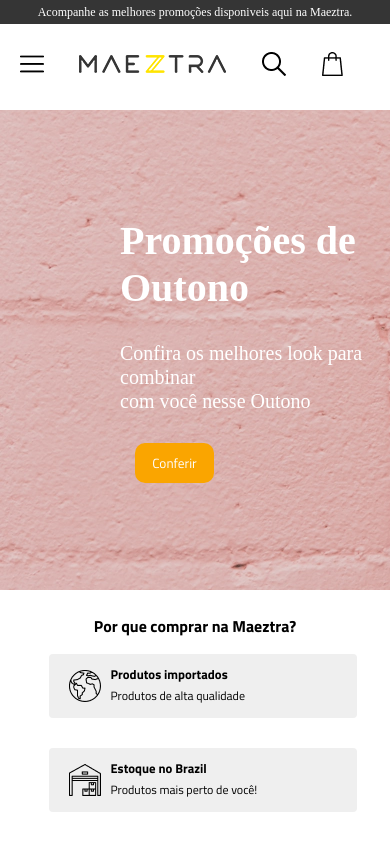
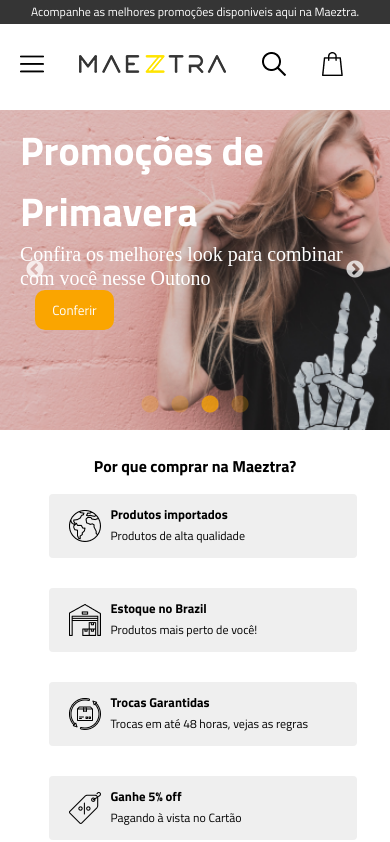
Before and after one commit to AlexsandroNeves/loja, a React (Vite) app: page / in a window 390 px wide. Shown: the top 842 px of the page. Built offline with nearby package versions, Linux system fonts and the light colour scheme.

Commit message:
ajuste no layout

```diff
--- a/package.json
+++ b/package.json
@@ -11,6 +11,8 @@
     "react": "^18.0.0",
     "react-dom": "^18.0.0",
     "react-router-dom": "^6.3.0",
+    "react-slick": "^0.29.0",
+    "slick-carousel": "^1.8.1",
     "styled-components": "^5.3.5"
   },
   "devDependencies": {
--- a/src/Components/banner/Banner.jsx
+++ b/src/Components/banner/Banner.jsx
@@ -1,15 +1,75 @@
-
+import Slider from "react-slick";
+import "slick-carousel/slick/slick.css";
+import "slick-carousel/slick/slick-theme.css";
 import { Button } from '../../ComponentsStyles/Components';
 import '../banner/banner.css'
 const Banner = () => {
+
+    var settings = {
+        dots: true,
+        infinite: true,
+        speed: 500,
+        slidesToShow: 1,
+        slidesToScroll: 1,
+        autoplay: true,
+        autoplaySpeed: 2000,
+        responsive: [
+            {
+                breakpoint: 1024,
+                settings: {
+                    slidesToShow: 1,
+                    slidesToScroll: 1,
+                    infinite: true,
+                    dots: true,
+                    autoplay: true,
+                    autoplaySpeed: 2000,
+                }
+            },
+            {
+                breakpoint: 600,
+                settings: {
+                    slidesToShow: 1,
+                    slidesToScroll: 1
+                }
+            },
+            {
+                breakpoint: 480,
+                settings: {
+                    slidesToShow: 1,
+                    slidesToScroll: 1
+                }
+            }
+        ]
+    };
     return (
         <>
-            <div className='banner--container'>
-                <h3>Promoções de Outono</h3>
-                <p> Confira os melhores look para combinar <br/> com  você nesse Outono</p>
-                <Button width={'128px'} borda={'10px'}>Conferir</Button>
+            <div className="carousel--box">
+
+                <Slider {...settings}>
+                    <div className='banner--container'>
+                        <h3>Promoções de Outono</h3>
+                        <p> Confira os melhores look para combinar <br /> com  você nesse Outono</p>
+                        <Button width={'128px'} borda={'10px'}>Conferir</Button>
+                    </div>
+                    <div className='banner--container'>
+                        <h3>Promoções de Inverno</h3>
+                        <p> Confira os melhores look para combinar <br /> com  você nesse Outono</p>
+                        <Button width={'128px'} borda={'10px'}>Conferir</Button>
+                    </div>
+                    <div className='banner--container'>
+                        <h3>Promoções de Primavera</h3>
+                        <p> Confira os melhores look para combinar <br /> com  você nesse Outono</p>
+                        <Button width={'128px'} borda={'10px'}>Conferir</Button>
+                    </div>
+                    <div className='banner--container'>
+                        <h3>Promoções de Verão </h3>
+                        <p> Confira os melhores look para combinar <br /> com  você nesse Outono</p>
+                        <Button width={'128px'} borda={'10px'}>Conferir</Button>
+                    </div>
+                </Slider>
             </div>
         </>
+
     )
 }
 
--- a/src/Components/banner/banner.css
+++ b/src/Components/banner/banner.css
@@ -3,26 +3,70 @@
     height: 480px;
     background: url(../../assets/img/banner.png);
     display: flex;
-    flex-direction: column;
-    justify-content: center;
-    grid-gap: 30px;
+
     padding-left: 120px;
     background-repeat: no-repeat;
+    padding-top: 80px;
 }
 
+
 h3 {
-    font-family: 'Montserrat';
     font-style: normal;
     font-weight: 700;
     font-size: 40px;
     color: #fff;
 }
 
+.banner--container p{
+    font-family: 'Montserrat';
+margin-bottom: 24px 0;
+
+}
 p {
-    font-family: 'Montserrat';
     font-style: normal;
     font-weight: 400;
     font-size: 20px;
     line-height: 24px;
     color: #FFFFFF;
 }
+
+.slick-next {
+    right: 25px;
+}
+
+.slick-prev {
+    left: 25px;
+    z-index: 1;
+}
+
+.slick-dots li.slick-active button:before {
+    opacity: .75;
+    color: #faa500;
+    font-size: 20px;
+}
+
+.slick-dots li button {
+
+    color: #faa500;
+}
+
+.slick-dots li button:before {
+    font-size: 20px;
+    color: #faa500;
+}
+
+.slick-dots {
+    bottom: 15px;
+}
+
+@media (max-width: 800px) {
+    .banner--container {
+        padding-left: 20px;
+        padding-top: 10px;
+        background: url(../../assets/img/Banner-total.png) 100% ;
+        background-repeat: no-repeat;
+        height: 320px;
+        background-size:cover ;
+
+    }
+}
```
Also changed, not shown: src/assets/img/Banner-total.png (added), 1 other file (tests, documents, lock files or other folders).
